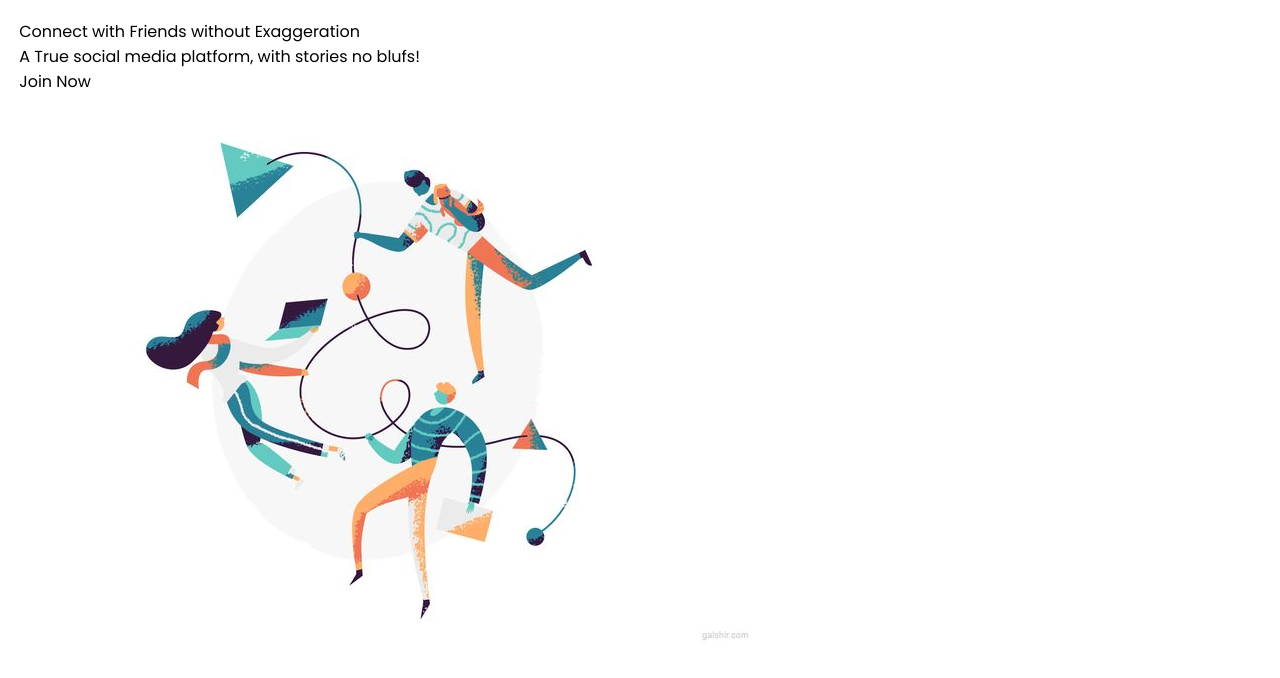
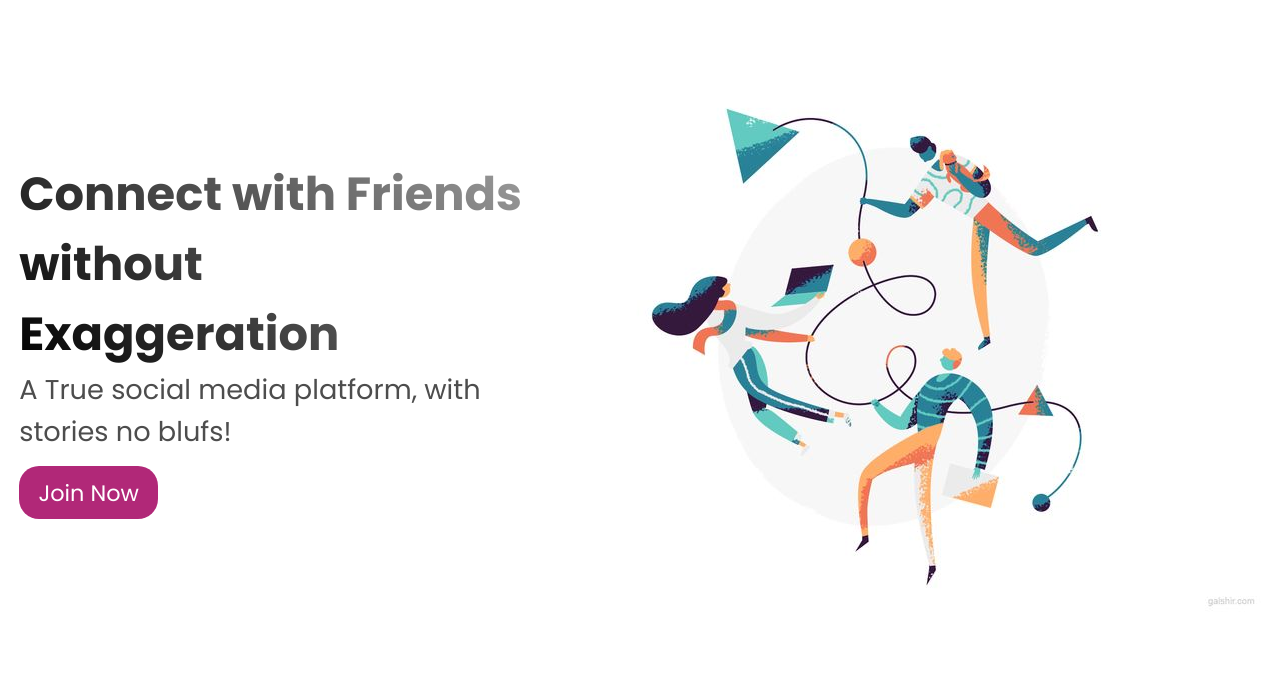
Before and after one commit to Khushi-code162/ProConnect, a Next.js app in the folder frontend/: page / in a window 1280 px wide. Shown: the top 678 px of the page. Built offline with nearby package versions, Linux system fonts and the light colour scheme.

Commit message:
fixed home page

```diff
--- a/frontend/app/page.js
+++ b/frontend/app/page.js
@@ -12,9 +12,9 @@ export default function Home() {
     <>
       <div className={styles.container}>
 
-        <div className = "mainContainer">
+        <div className = {styles.mainContainer}>
 
-        <div className = "mainContainer__left">
+        <div className = {styles.mainContainer__left}>
           <p> Connect with Friends without Exaggeration</p>
 
           <p> A True social media platform, with stories no blufs!</p>
@@ -22,14 +22,14 @@ export default function Home() {
 
           <div onClick = {() =>{
              router.push("/login")
-          }} className = "buttonJoin">
+          }} className = {styles.buttonJoin}>
             <p>Join Now</p>
 
           </div>
 
         </div>
 
-        <div className ="mainContainer__right">
+        <div className ={styles.mainContainer__right}>
           <img src ="/images/Connection.jpg" alt= "connection" />
 
 
--- a/frontend/app/page.module.css
+++ b/frontend/app/page.module.css
@@ -2,3 +2,49 @@
     font-family: "Poppins";
     padding: 1.2rem;
 }
+
+
+.mainContainer{
+    display: flex;
+    justify-content: center;
+    align-items: center;
+    gap:4 rem;
+    padding-inline: 2 rem;
+    height: 80vh;
+
+}
+
+.mainContainer__left {
+    flex : 0.5;
+}
+
+.mainContainer__right {
+    flex: 0.5;
+}
+
+.mainContainer__left > p:nth-child(1){
+    font-size: 2.9rem;
+    background: -webkit-linear-gradient(45deg, #000000, #9d9d9d);
+    background-clip:text ;
+    font-weight: bold;
+    -webkit-text-fill-color: transparent;
+}
+
+.mainContainer__left > p:nth-child(2) {
+    font-size: 1.7rem;
+    color :#4D4D4D;
+}
+
+.mainContainer__left > div.buttonJoin{
+    width: fit-content;
+    cursor: pointer;
+    user-select: none;
+    transition: all 0.2s;
+    margin-top: 0.8rem;
+    font-size: 1.4rem;
+    background-color: rgb(177, 40, 120);
+    color :white;
+    padding-inline: 1.2rem;
+    padding-block: 0.6rem;
+    border-radius: 20px;
+}
```
Also changed, not shown: frontend/app/Layout/UserLayout/page.js (added).
